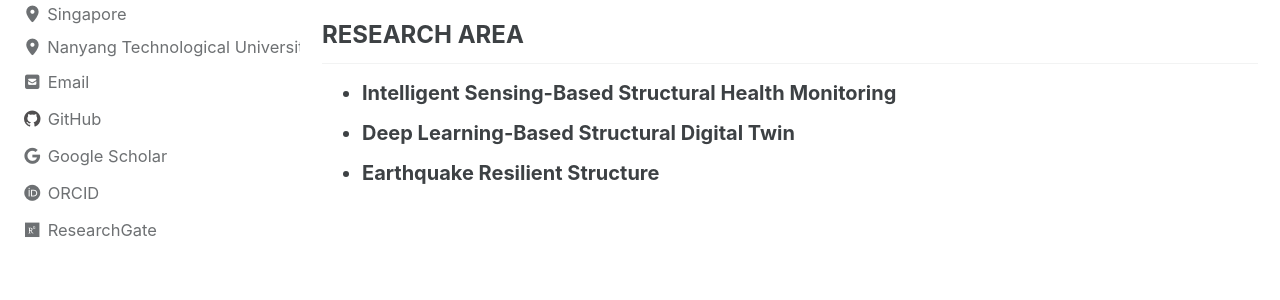
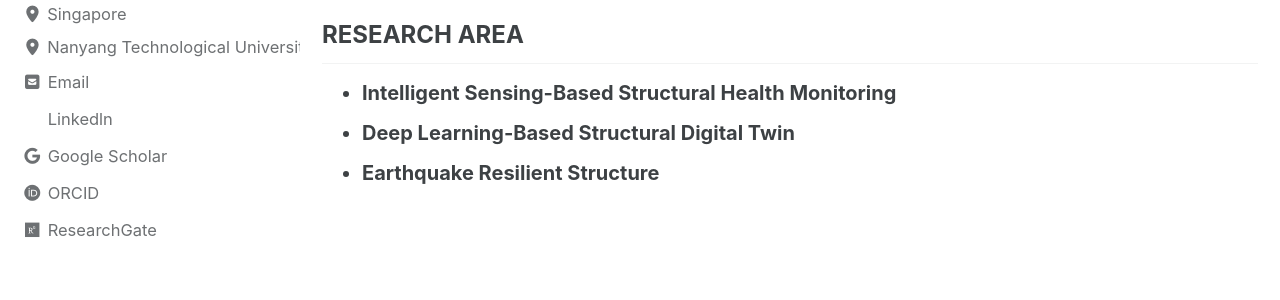
Before and after one commit to fanwindyhu/fanwindyhu.github.io, a Jekyll site: the page built from _pages/index.md, in a window 1280 px wide. Shown: the part 343-643 px from the top of the page. Built offline with Jekyll 4.4.1, drawn with Linux system fonts in a browser that asks for light colours; cached includes are drawn as plain includes; the list of posts is cut into pages by our own code; comment, search, counter and statistics services are not loaded.

Commit message:
_config.yml

```diff
--- a/_config.yml
+++ b/_config.yml
@@ -134,9 +134,12 @@ author:
     - label: "Facebook"
       icon: "fab fa-fw fa-facebook-square"
       # url: "https://facebook.com/"
+    - label: "Linkedln"
+      icon: "fab fa-fw fa-linkedln-square"
+      url: "https://www.linkedin.com/in/fan-hu-528a7035b/"
     - label: "GitHub"
       icon: "fab fa-fw fa-github"
-      url: "https://github.com/fanwindyhu"
+      # url: "https://github.com/fanwindyhu"
     - label: "Instagram"
       icon: "fab fa-fw fa-instagram"
       # url: "https://instagram.com/"
```
